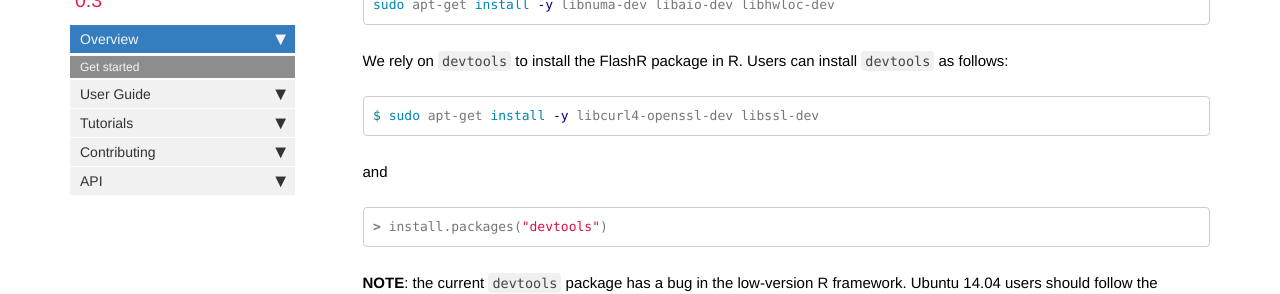
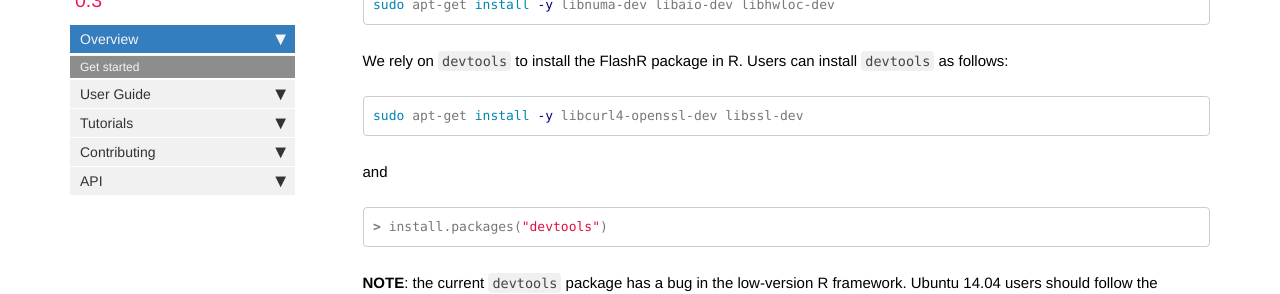
Before and after one commit to flashxio/FlashX-doc, a Jekyll site: the page built from pages/FlashX-Quick-Start-Guide.md, in a window 1280 px wide and 900 px high, scrolled down 692 px. Shown: the part 152-446 px from the top of the window. Built offline with Jekyll 4.4.1, drawn with Linux system fonts in a browser that asks for light colours; nearby versions of some CDN libraries; comment, search, counter and statistics services are not loaded.

````diff
--- a/pages/FlashX-Quick-Start-Guide.md
+++ b/pages/FlashX-Quick-Start-Guide.md
@@ -37,7 +37,7 @@ We rely on `devtools` to install the FlashR package in R. Users can install
 `devtools` as follows:
 
 ```shell
-$ sudo apt-get install -y libcurl4-openssl-dev libssl-dev
+sudo apt-get install -y libcurl4-openssl-dev libssl-dev
 ```
 
 and
````
